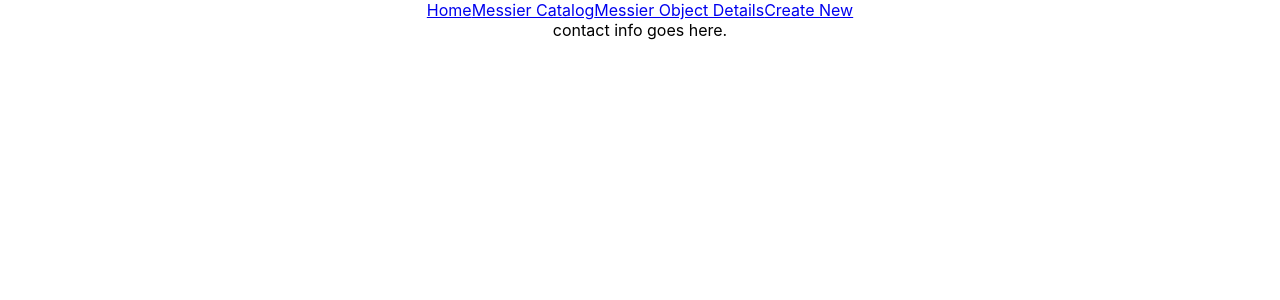
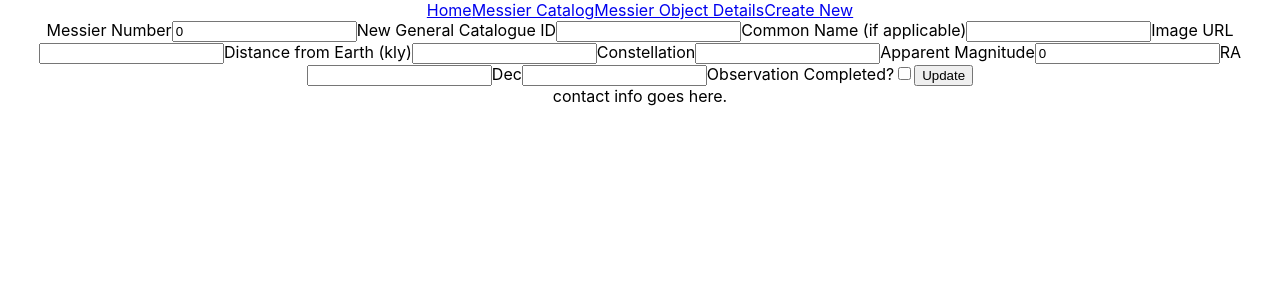
Before and after one commit to juliannevela/messier-observer, a React (Create React App) app: page /messier_catalog/create in a window 1280 px wide. Shown: the top 300 px of the page. Built offline with nearby package versions, Linux system fonts and the light colour scheme; no server answers.

Commit message:
working on adding a form for details page

```diff
--- a/package.json
+++ b/package.json
@@ -6,6 +6,7 @@
     "@testing-library/jest-dom": "^5.11.9",
     "@testing-library/react": "^11.2.5",
     "@testing-library/user-event": "^12.7.1",
+    "formik": "^2.2.6",
     "react": "^17.0.1",
     "react-dom": "^17.0.1",
     "react-router-dom": "^5.2.0",
--- a/src/App.js
+++ b/src/App.js
@@ -8,7 +8,7 @@ import {
 import Header from './Components/Common/Header/Header.js';
 import HomePage from './Components/HomePage/HomePage.js';
 import ListPage from './Components/ListPage/ListPage.js';
-import DetailPage from './Components/DetailsPage/DetailPage.js';
+import DetailsPage from './Components/DetailsPage/DetailsPage.js';
 import CreatePage from './Components/UpdatePage/CreatePage.js';
 
 
@@ -32,7 +32,7 @@ export default class App extends Component {
                         <Route
                             path="/messier_catalog/:messier_id"
                             exact
-                            component={DetailPage}
+                            component={DetailsPage}
                         />
                         <Route
                             path="/messier_catalog/create"
--- /dev/null
+++ b/src/Components/Common/Form.js
@@ -0,0 +1,110 @@
+import React from 'react';
+import ReactDOM from "react-dom";
+import { useFormik } from 'formik';
+
+ function Form() {
+     const formik = useFormik({
+         initialValues: {
+             messier_id: '',
+             ngc_ic_num: '',
+             common_name: '',
+             image: '',
+             distance_from_earth_kly: '',
+             constellation: '',
+             apparent_mag: '',
+             right_asc: '',
+             declination: '',
+             observation_completed: false,
+         },
+         onSubmit: values => {
+             alert(JSON.stringify(values, null, 2));
+         },
+     });
+     return (
+         <form onSubmit={formik.handleSubmit}>
+             <label htmlFor='messier_id'>Messier Number</label>
+             <input
+                 id='messier_id'
+                 name='messier_id'
+                 type='text'
+                 onChange={formik.handleChange}
+                 value={Number(formik.values.messier_id)}
+             />
+             <label htmlFor='ngc_ic_num'>New General Catalogue ID</label>
+             <input
+                 id='ngc_ic_num'
+                 name='ngc_ic_num'
+                 type='text'
+                 onChange={formik.handleChange}
+                 value={formik.values.ngc_ic_num}
+             />
+             <label htmlFor='common_name'>Common Name (if applicable)</label>
+             <input
+                 id='common_name'
+                 name='common_name'
+                 type='text'
+                 onChange={formik.handleChange}
+                 value={formik.values.common_name}
+             />
+             <label htmlFor='image'>Image URL</label>
+             <input
+                 id='image'
+                 name='image'
+                 type='text'
+                 onChange={formik.handleChange}
+                 value={formik.values.image}
+             />
+             <label htmlFor='distance_from_earth_kly'>Distance from Earth (kly)</label>
+             <input
+                 id='distance_from_earth_kly'
+                 name='distance_from_earth_kly'
+                 type='text'
+                 onChange={formik.handleChange}
+                 value={formik.values.distance_from_earth_kly}
+             />
+             <label htmlFor='constellation'>Constellation</label>
+             <input
+                 id='constellation'
+                 name='constellation'
+                 type='text'
+                 onChange={formik.handleChange}
+                 value={formik.values.constellation}
+             />
+             <label htmlFor='apparent_mag'>Apparent Magnitude</label>
+             <input
+                 id='apparent_mag'
+                 name='apparent_mag'
+                 type='text'
+                 onChange={formik.handleChange}
+                 value={Number(formik.values.apparent_mag)}
+             />
+             <label htmlFor='right_asc'>RA</label>
+             <input
+                 id='right_asc'
+                 name='right_asc'
+                 type='text'
+                 onChange={formik.handleChange}
+                 value={formik.values.right_asc}
+             />
+             <label htmlFor='declination'>Dec</label>
+             <input
+                 id='declination'
+                 name='declination'
+                 type='text'
+                 onChange={formik.handleChange}
+                 value={formik.values.declination}
+             />
+             <label htmlFor='observation_completed'>Observation Completed?</label>
+             <input
+                 id='observation_completed'
+                 name='observation_completed'
+                 type='checkbox'
+                 onChange={formik.handleChange}
+                 value={formik.values.observation_completed}
+             />
+             <button type='submit'>Update</button>
+         </form>
+     );
+ }
+
+ export default Form
--- a/src/Components/Common/Utils/api-utils.js
+++ b/src/Components/Common/Utils/api-utils.js
@@ -13,7 +13,7 @@ export async function getTypes() {
 }
 
 export async function getMessierObject(id) {
-    const { body } = await request.get(`${URL}/messier_catalog/:${id}`)
+    const { body } = await request.get(`${URL}/messier_catalog/${id}`)
 
     return body;
 
@@ -37,3 +37,12 @@ export async function updateMessierObject(id, messierObject) {
 
         return body;
 }
+
+export async function getTypeId(object, types) {
+    const type = types.find(type =>
+        object.object_type === type.type
+    );
+
+    const typeId = type.id;
+    return typeId;
+}
--- a/src/Components/DetailsPage/DetailPage.js
+++ /dev/null
@@ -1,11 +0,0 @@
-import React, { Component } from 'react'
-
-export default class DetailPage extends Component {
-    render() {
-        return (
-            <div>
-
-            </div>
-        )
-    }
-}
--- /dev/null
+++ b/src/Components/DetailsPage/DetailsPage.js
@@ -0,0 +1,46 @@
+import React, { Component } from 'react';
+import './DetailsPage.css';
+import Form from '../Common/Form.js';
+import {
+    getMessierObject,
+    getTypes,
+    updateMessierObject,
+    getTypeId,
+} from '../Common/Utils/api-utils.js';
+
+export default class DetailsPage extends Component {
+    state = {
+        object_types: [],
+        messier_id: '',
+        ngc_ic_num: '',
+        common_name: '',
+        image: '',
+        distance_from_earth_kly: '',
+        constellation: '',
+        apparent_mag: '',
+        right_asc: '',
+        declination: '',
+        observation_completed: false,
+    }
+
+    componentDidMount = async () => {
+        const object_types = await getTypes();
+
+        const messierObject = await getMessierObject(this.props.match.params.messier_id);
+
+        const type_id = getTypeId(messierObject, object_types);
+
+        this.setState({
+            ...messierObject,
+            type_id,
+            object_types,
+        })
+    }
+        render() {
+        return (
+            <main className='detailsPage'>
+                <Form />
+            </main>
+        )
+    }
+}
--- a/src/Components/ListPage/ListPage.js
+++ b/src/Components/ListPage/ListPage.js
@@ -1,4 +1,5 @@
 import React, { Component } from 'react';
+import { Link } from 'react-router-dom';
 import './ListPage.css';
 import { getCatalog } from '../Common/Utils/api-utils';
 import Loading from '../Common/Utils/Loading.js';
@@ -42,8 +43,8 @@ export default class ListPage extends Component {
                 </aside>
 
                 <ul className='list'>
-                    {messier_catalog.map(item =>
-                        <li className='messierObject'>
+                    {messier_catalog.map(item => <Link to={`/messier_catalog/${item.messier_id}`} key={item.messier_id}>
+                        <li className='messierObject' key={item.messier_id}>
                             <p>{item.messier_id} ({item.ngc_ic_num})</p>
                             <img alt={item.type} src={item.image} />
                             <p>Common Name: {item.common_name}</p>
@@ -54,7 +55,9 @@ export default class ListPage extends Component {
                             <p>RA: {item.right_asc}</p>
                             <p>dec: {item.declination}</p>
                             <p>{item.observation_completed}</p>
-                        </li>)}
+                        </li>)
+                        </Link>
+                    )}
                 </ul>
             </main>
         )
```
Also changed, not shown: src/Components/DetailsPage/DetailsPage.css (added), 1 other file (tests, documents, lock files or other folders).
